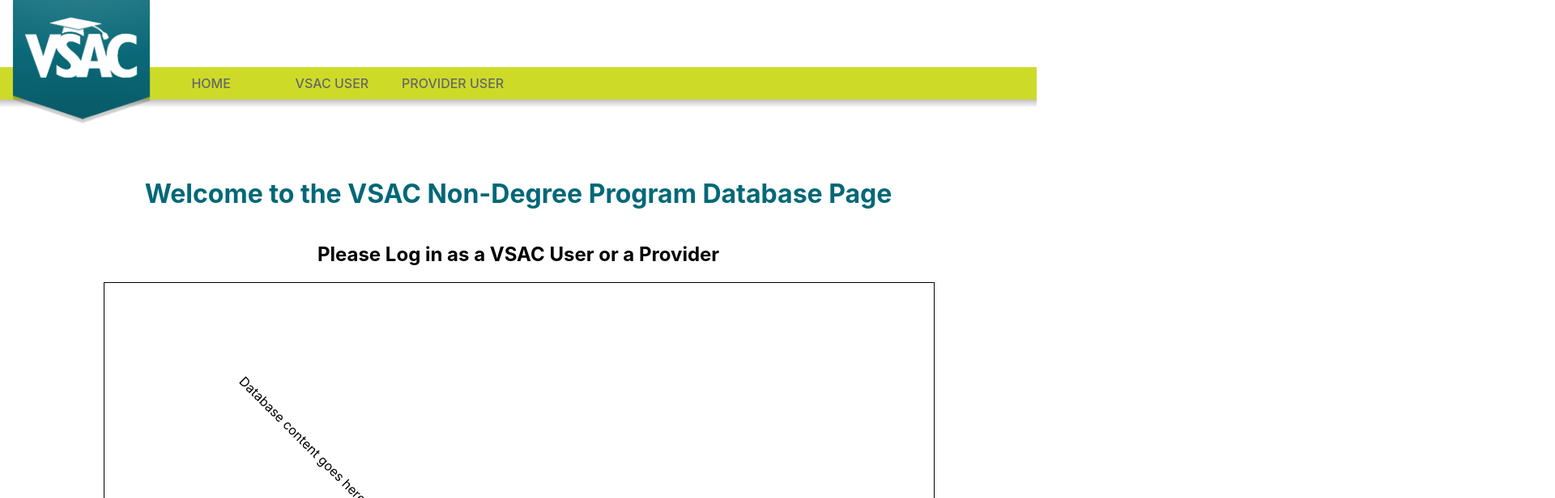
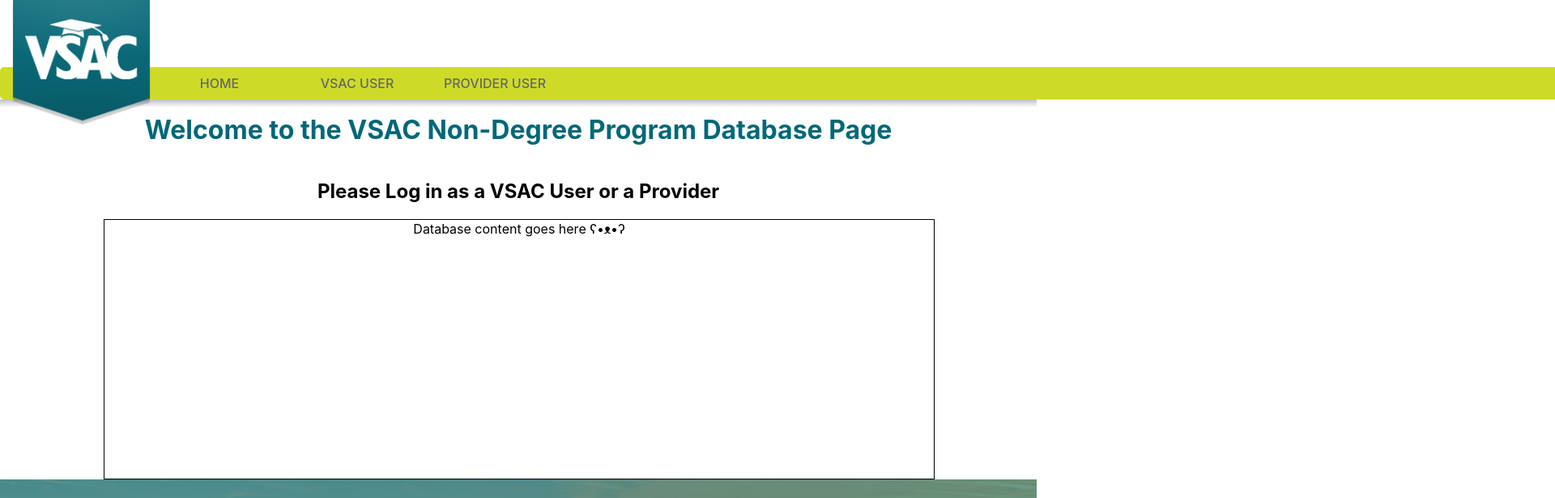
Before and after one commit to SeanMPower/BCA-VSAC-Capstone, a React (Create React App) app in the folder client/: page / in a window 1280 px wide. Shown: the top 616 px of the page at 81% size, 1920 px wide, since content can reach past the window. Built offline with nearby package versions, Linux system fonts and the light colour scheme; what flatfile-csv-importer would draw is missing.

Commit message:
fixed bottom whitespace

```diff
--- a/client/src/App.css
+++ b/client/src/App.css
@@ -23,7 +23,7 @@
 /* ---------------------------------- style --------------------------------- */
 
 html, body{
-  max-height: 90vh;
+  height: 100%;
 }
 
 main{
@@ -51,8 +51,16 @@
 #header{
   display: flex;
   height: 120px;
-  width: 100vw;
+  width: 100%;
   align-items: flex-start;
+}
+
+#limebar{
+  height: 60px;
+  width: 100%;
+  display: flex;
+  align-items: flex-start;
+  background-color: #cddb28;
 }
 
 #header h1{
@@ -69,7 +77,7 @@
   width: 171px;
   height: auto;
   margin-left: 15px;
-  margin-top: -85px;
+  margin-top: -83px;
   z-index: 10;
 }
 
@@ -78,30 +86,6 @@
   width: 35%;
   height: 50%;
   margin: auto;
-}
-
-/* Section: Home */
-
-.rotate{
-  transform: rotate(45deg);
-  margin-top: 200px;
-  margin-left: -500px;
-}
-
-.main-container #top-h1{
-  margin-top: 100px;
-}
-
-#navbar{
-  display: flex;
-  background: #cddb28;
-  height: 40px;
-  text-transform: uppercase;
-  margin-top: 83px;
-  z-index: 10;
-  width: 100vw;
-  display: flex;
-  align-items: flex-start;
 }
 
 .homepage{
@@ -116,11 +100,23 @@
   background: linear-gradient(to bottom, rgba(0,0,0,0.25) 0%, transparent 100%)
 }
 
+/* Section: Home */
+
+#navbar{
+  display: flex;
+  background: #cddb28;
+  height: 40px;
+  text-transform: uppercase;
+  border-radius: 5px;
+  margin-top: 83px;
+  z-index: 10;
+}
+
 .btn, .msg {
   margin: auto;
   height: 50%;
   padding: 10px;
-  width: 300px;
+  width: 150px;
   color: #676767;
   font-weight: 500;
   transition: .3s;
@@ -146,13 +142,16 @@
   height: 40px;
 }
 
+@media (max-width: 1146px) {
+
+}
+
 .main-container{
   display: flex;
   width: 100%;
   /* border: #282c34 2px solid; */
   justify-content: flex-start;
   flex-direction: column;
-  min-height: calc(100vh - 275px)
 }
 
 .main-container h1 {
@@ -229,36 +228,6 @@
   margin-top: 15px;
 }
 
-/* Section: Modal */
-#modal_background{
-  display: flex;
-  position: fixed;
-  top: 0;
-  left: 0;
-  height: 100vh;
-  width: 100vw;
-  background-color: rgba(0, 0, 0, 0.6);
-  z-index: 2000;
-  justify-content: center;
-  align-items: center;
-}
-
-#modal_container{
-  height: 300px;
-  width: 300px;
-  border-radius: 15px;
-  background-color: rgb(146, 144, 133);
-  position: relative;
-  display: flex;
-  justify-content: space-evenly;
-  align-items: center;
-  padding-top: 35px;
-  padding-bottom: 35px;
-  padding-left: 28px;
-  padding-right: 28px;
-
-}
-
 /* Section: Landing Page */
 
 #csv-button{
@@ -292,15 +261,10 @@
 
 #signout-button:hover{
   background: #006877;
-  cursor: pointer;
 }
 
 
 /* Section: Footer */
-
-.push{
-  height: 372.42px;
-}
 
 #footer{
   width: 100%;
@@ -401,6 +365,10 @@
   margin-left: 20px;
 }
 
+/* #footer-bottom p{
+  width: 400px;
+} */
+
 #footer-bottom #text{
   width: 500px;
   display: flex;
```
